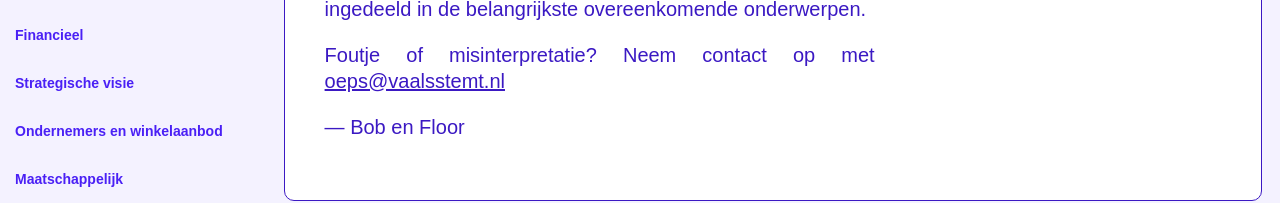
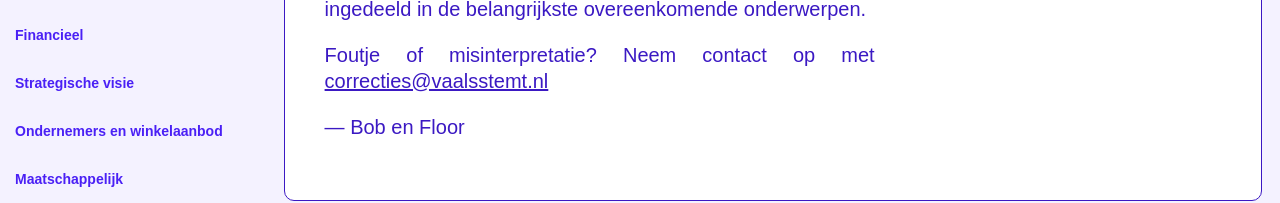
Before and after one commit to BobWassermann/vaalsstemt, a React (Create React App) app: page / in a window 1280 px wide. Shown: the part 429-632 px from the top of the page. Built offline with nearby package versions, Linux system fonts and the light colour scheme; a web font is replaced by a local one.

Commit message:
Updated email address

```diff
--- a/src/Data/intro.js
+++ b/src/Data/intro.js
@@ -25,7 +25,7 @@ export default class Intro extends Component {
           mode='fit' />
         <Article>
           <Paragraph>Op 21 maart vinden de gemeenteraadsverkiezingen weer plaats. Inwoners van de gemeente Vaals kunnen stemmen op een zestal partijen. Mijn zus, Floor, en ik hebben de partijprogramma’s voor jullie doorgenomen. Op deze microsite vergelijken we de programma’s van iedere partij, ingedeeld in de belangrijkste overeenkomende onderwerpen.</Paragraph>
-          <Paragraph>Foutje of misinterpretatie? Neem contact op met <a href="mailto:oeps@vaalsstemt.nl">oeps@vaalsstemt.nl</a></Paragraph>
+          <Paragraph>Foutje of misinterpretatie? Neem contact op met <a href="mailto:correcties@vaalsstemt.nl">correcties@vaalsstemt.nl</a></Paragraph>
           <Paragraph>— Bob en Floor</Paragraph>
         </Article>
       </Fragment>
```
